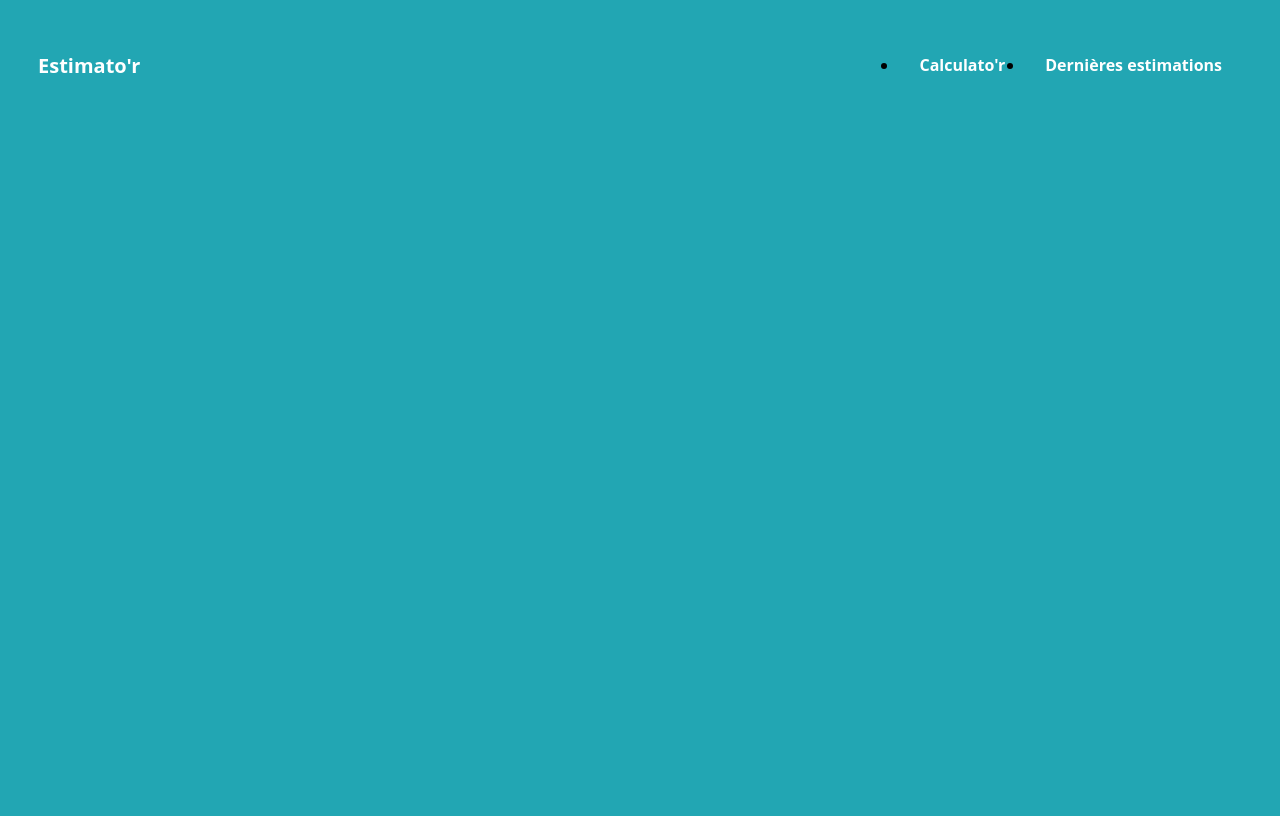
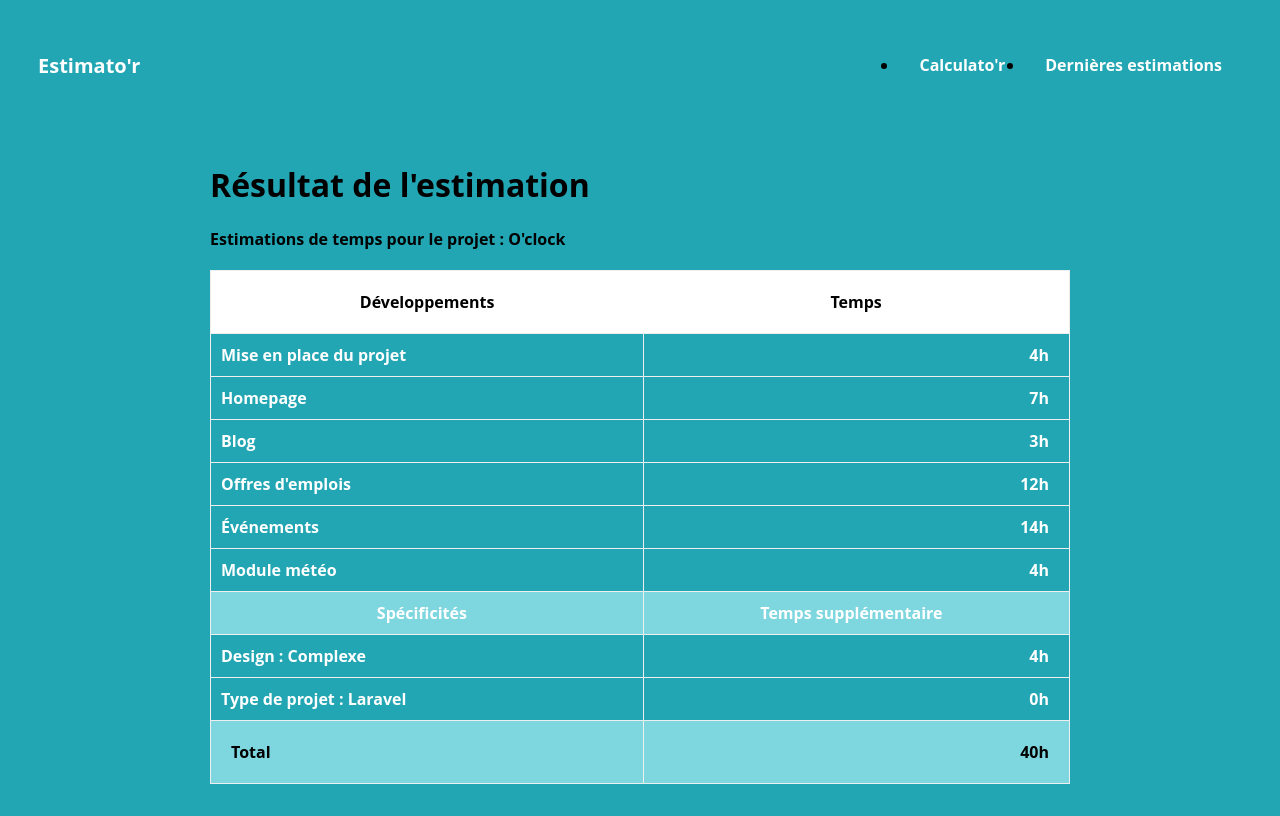
Before and after one commit to GaelleBriet/Laravel-Vue.js-1-, a Vue app in the folder pwa/: page /results in a window 1280 px wide. Built offline with nearby package versions, Linux system fonts and the light colour scheme.

Commit message:
🚧 PROGRESS:  integration table results

```diff
--- a/pwa/src/views/ResultPage.vue
+++ b/pwa/src/views/ResultPage.vue
@@ -3,7 +3,61 @@ import TitleComponent from '../components/TitleComponent.vue'
 </script>
 <template>
   <div class="main-content">
-    <TitleComponent />
+    <TitleComponent :title="'Résultat de l\'estimation'" :className="main - title" />
+    <p class="project-name">Estimations de temps pour le projet : O'clock</p>
+
+    <table class="table-result">
+      <thead>
+        <tr>
+          <th>Développements</th>
+          <th>Temps</th>
+        </tr>
+      </thead>
+      <tbody>
+        <tr>
+          <td>Mise en place du projet</td>
+          <td>4h</td>
+        </tr>
+        <tr>
+          <td>Homepage</td>
+          <td>7h</td>
+        </tr>
+        <tr>
+          <td>Blog</td>
+          <td>3h</td>
+        </tr>
+        <tr>
+          <td>Offres d'emplois</td>
+          <td>12h</td>
+        </tr>
+        <tr>
+          <td>Événements</td>
+          <td>14h</td>
+        </tr>
+        <tr>
+          <td>Module météo</td>
+          <td>4h</td>
+        </tr>
+        <tr class="project-infos">
+          <td>Spécificités</td>
+          <td>Temps supplémentaire</td>
+        </tr>
+        <tr>
+          <td>Design : Complexe</td>
+          <td>4h</td>
+        </tr>
+        <tr>
+          <td>Type de projet : Laravel</td>
+          <td>0h</td>
+        </tr>
+      </tbody>
+      <tfoot>
+        <tr>
+          <td>Total</td>
+          <td>40h</td>
+        </tr>
+      </tfoot>
+    </table>
   </div>
 </template>
-<style lang="scss"></style>
+<style lang="scss" scoped></style>
```
Also changed, not shown: pwa/src/router/index.js (line endings or trailing spaces).
